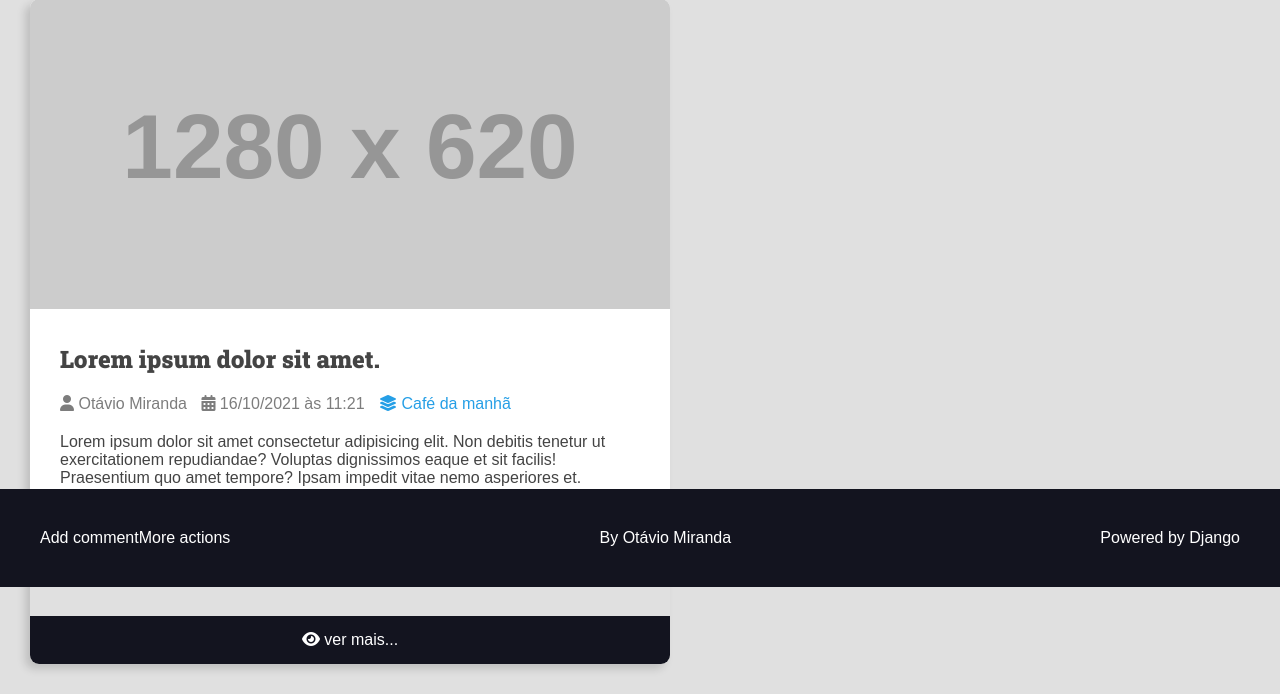
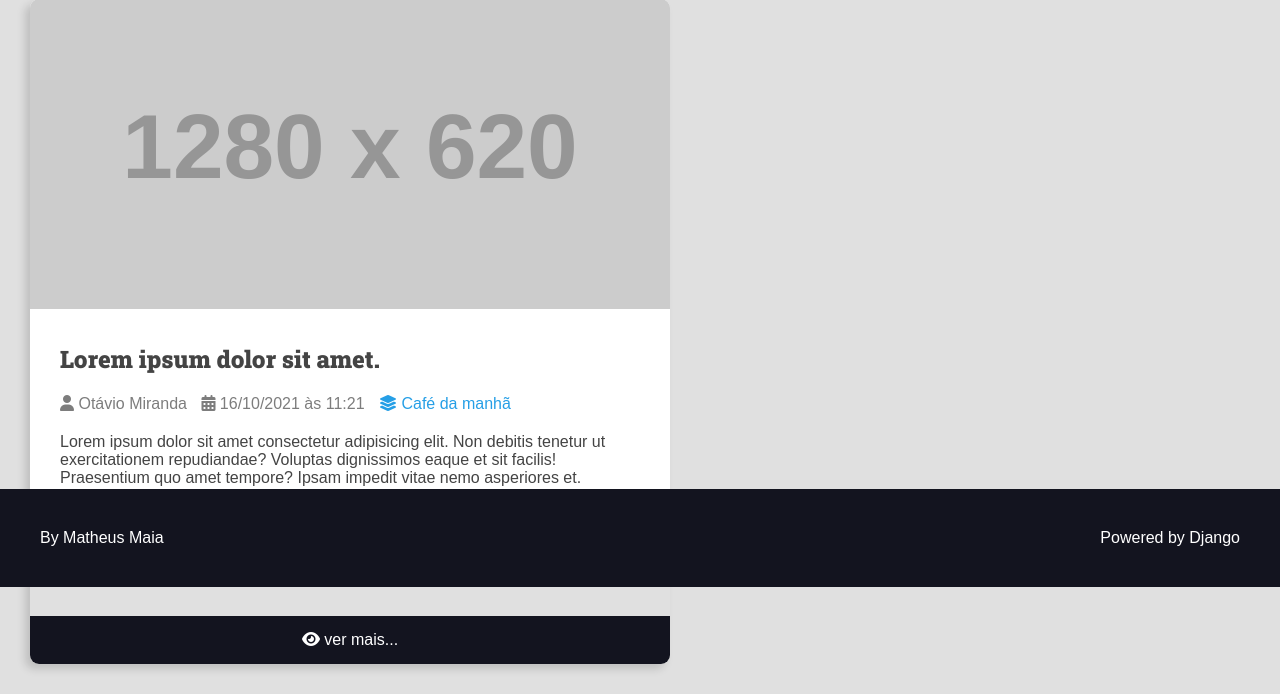
Before and after one commit to Matheus-Maia/curso-django-projeto1, a Django app: page / in a window 1280 px wide. Shown: the part 213-907 px from the top of the page. Run offline with Django 5.2, Linux system fonts and the light colour scheme; grey boxes labelled with a size stand in for pictures from a placeholder-image service; some libraries are stand-ins or nearby versions.

Commit message:
Update footer attribution to reflect correct author name

```diff
--- a/recipes/templates/recipes/partials/footer.html
+++ b/recipes/templates/recipes/partials/footer.html
@@ -1,6 +1,6 @@
-<footer class="main-footer">Add commentMore actions
+<footer class="main-footer">
     <div class="developer">
-        <a href="https://www.otaviomiranda.com.br/" target="_blank" rel="noreferrer noopener">By Otávio Miranda</a>
+        <a href="https://www.otaviomiranda.com.br/" target="_blank" rel="noreferrer noopener">By Matheus Maia</a>
     </div>
 
     <div class="powered">
```
